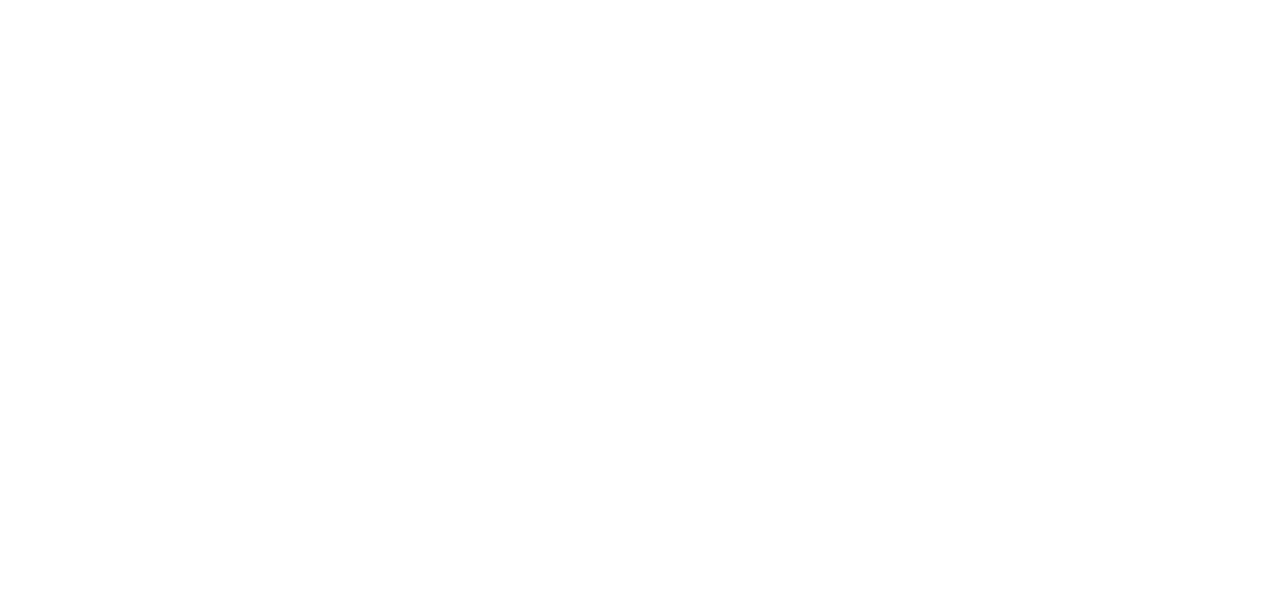
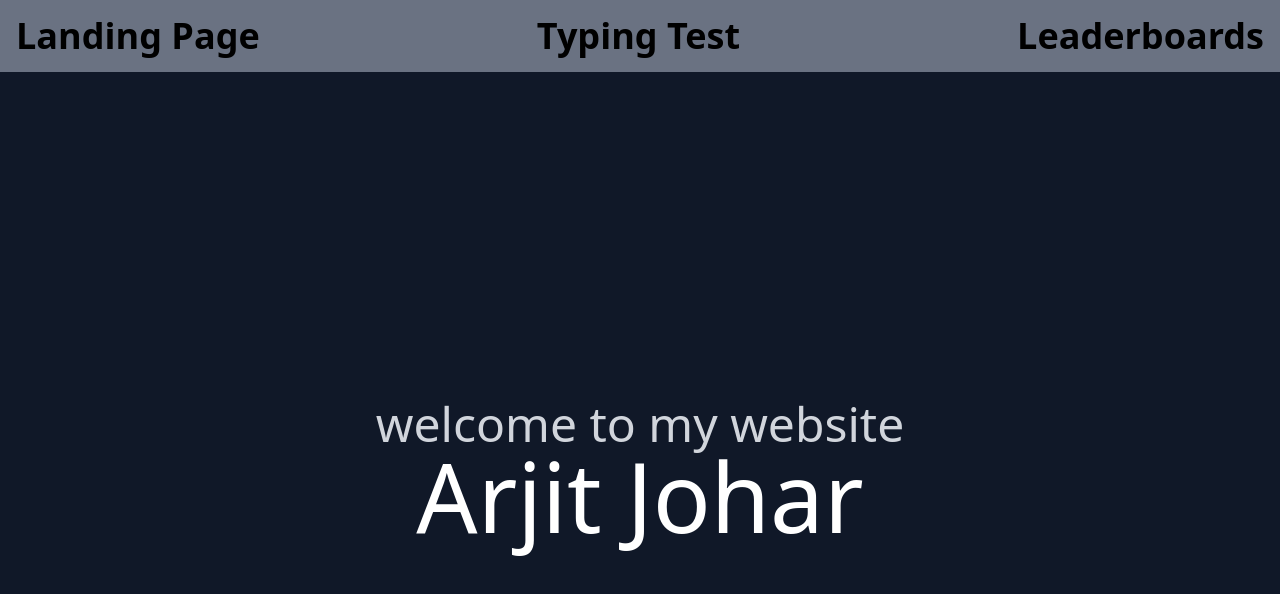
Before and after one commit to arjitjohar/updatedTypingGameReact, a React (Vite) app in the folder frontend/: page / in a window 1280 px wide. Before the commit this address had no page. Shown: the top 594 px of the page. Built offline with nearby package versions, Linux system fonts and the light colour scheme.

Commit message:
formatting changes to landing page

```diff
--- a/frontend/src/App.tsx
+++ b/frontend/src/App.tsx
@@ -1,6 +1,8 @@
 import TypingTestPage from './pages/TypingTestPage';
 import { BrowserRouter, Routes, Route } from "react-router-dom";
-
+import LandingPage from './pages/LandingPage';
+import Navbar from './components/Navbar';
+import LeaderboardPage from './pages/LeaderboardPage';
 
 /**
  * Main Application Component.
@@ -9,12 +11,12 @@
 
   return (
     <BrowserRouter>
-
-    <Routes>
-      <Route path="typing" element={<TypingTestPage/>}/>
-    </Routes>
-
-
+      <Navbar />
+      <Routes>
+        <Route path="/" element={<LandingPage/>}/>
+        <Route path="typing" element={<TypingTestPage/>}/>
+        <Route path="leaderboard" element={<LeaderboardPage/>}/>
+      </Routes>
     </BrowserRouter>
 
   );
--- /dev/null
+++ b/frontend/src/components/Navbar.tsx
@@ -0,0 +1,22 @@
+import React from 'react';
+import { Link } from 'react-router-dom';
+
+const Navbar = () => {
+  return (
+    <nav className="bg-gray-500 p-4">
+      <div className="container mx-auto flex justify-between">
+        <Link to="/" className="text-4xl font-bold">
+          Landing Page
+        </Link>
+        <Link to="/typing" className="text-4xl font-bold">
+          Typing Test
+        </Link>
+        <Link to="/leaderboard" className="text-4xl font-bold">
+          Leaderboards
+        </Link>
+      </div>
+    </nav>
+  );
+};
+
+export default Navbar;
--- /dev/null
+++ b/frontend/src/pages/LandingPage.tsx
@@ -0,0 +1,17 @@
+import React, { useEffect, useCallback, useRef } from 'react'; // Removed useState
+
+/**
+ * Main Application Component.
+ */
+const LandingPage = () => {
+
+
+  return (
+    <div className="min-h-screen bg-gray-900 text-gray-300 flex flex-col items-center justify-center p-4 font-sans">
+        <h1 className="text-5xl"> welcome to my website </h1>
+        <h1 className='text-8xl text-white'> Arjit Johar</h1>
+    </div>
+  );
+};
+
+export default LandingPage;
--- /dev/null
+++ b/frontend/src/pages/LeaderboardPage.tsx
@@ -0,0 +1,27 @@
+import React, { useEffect, useCallback, useRef } from 'react'; // Removed useState
+
+/**
+ * Main Application Component.
+ */
+const LeaderboardPage = () => {
+
+
+    return (
+        <div className="min-h-screen bg-gray-900 text-gray-300 flex flex-col items-center justify-center pb-48 font-sans">
+            <p className='text-5xl font-bold'> Leaderboard </p>
+            <div>
+                <ul className='list-decimal pt-8 pr-32 font-bold font-sans'>
+                    <li>97 wpm</li>
+                    <li>94 wpm</li>
+                    <li>89 wpm</li>
+                </ul>
+
+
+            </div>
+
+
+        </div>
+    );
+};
+
+export default LeaderboardPage;
```
